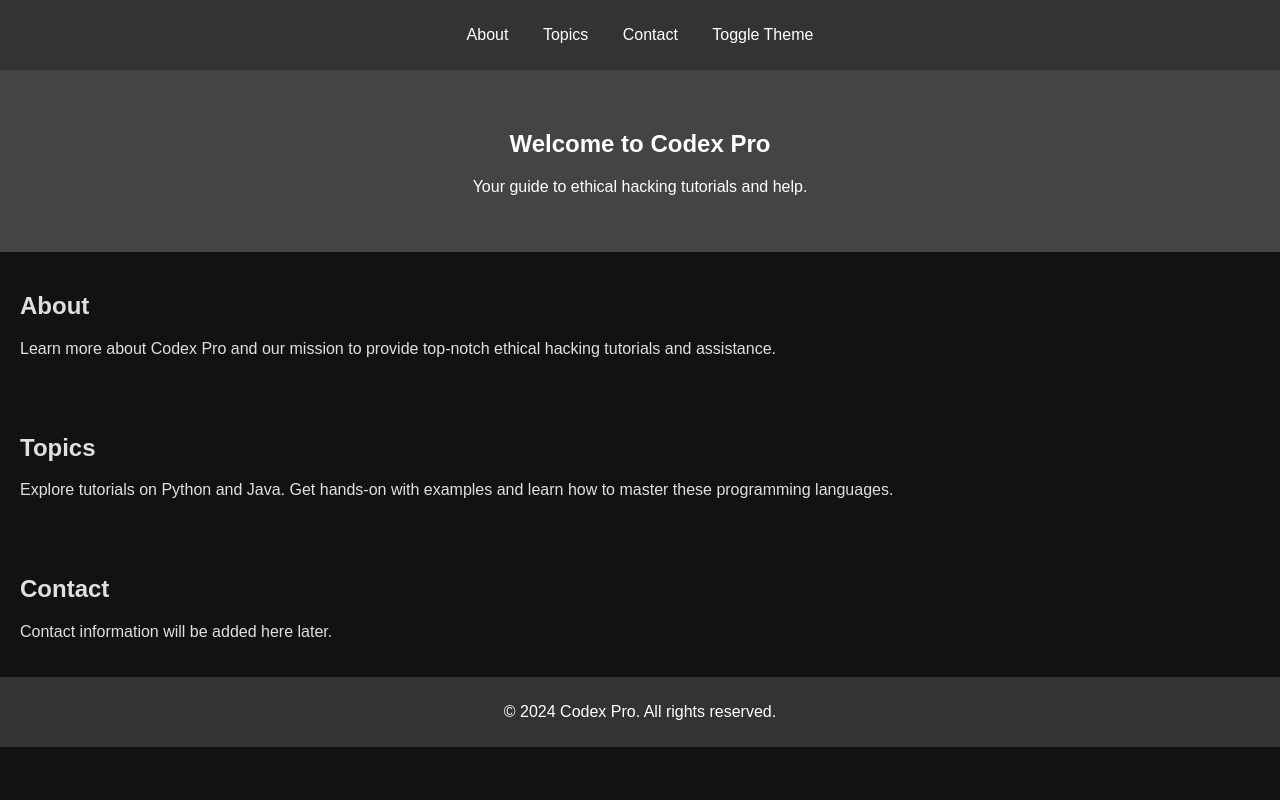
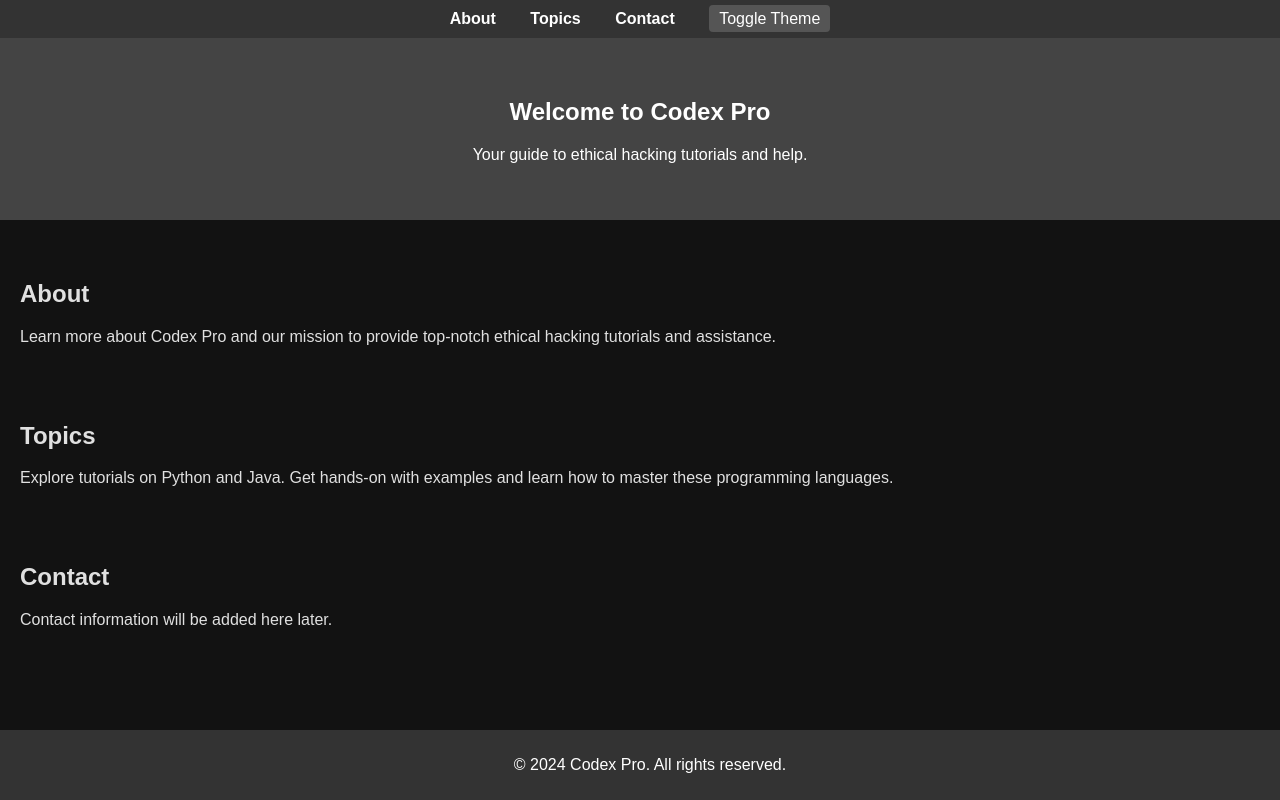
Before and after one commit to Baatinarolu/Codex-pro, a plain HTML site: page index.html in a window 1280 px wide. Drawn offline with Linux system fonts and the light colour scheme.

Commit message:
index.html

```diff
--- a/index.html
+++ b/index.html
@@ -3,6 +3,7 @@
 <head>
     <meta charset="UTF-8">
     <meta name="viewport" content="width=device-width, initial-scale=1.0">
+    <meta name="description" content="Codex Pro - Your guide to ethical hacking tutorials and help.">
     <title>Codex Pro</title>
     <style>
         body {
@@ -27,6 +28,7 @@
         nav ul {
             list-style: none;
             padding: 0;
+            margin: 0;
         }
         nav ul li {
             display: inline;
@@ -35,10 +37,19 @@
         nav ul li a {
             color: #fff;
             text-decoration: none;
+            font-weight: bold;
         }
         .theme-toggle {
             cursor: pointer;
             font-size: 16px;
+            color: #fff;
+            background: #555;
+            padding: 5px 10px;
+            border-radius: 4px;
+            transition: background 0.3s;
+        }
+        .theme-toggle:hover {
+            background: #777;
         }
         .content {
             padding: 20px;
@@ -48,12 +59,16 @@
             padding: 40px;
             background: #444;
             color: #fff;
+            margin-bottom: 20px;
         }
         .footer {
             text-align: center;
             padding: 10px;
             background: #333;
             color: #fff;
+            position: absolute;
+            width: 100%;
+            bottom: 0;
         }
     </style>
 </head>
@@ -100,4 +115,4 @@
         }
     </script>
 </body>
-</html>
+    </html>
```
